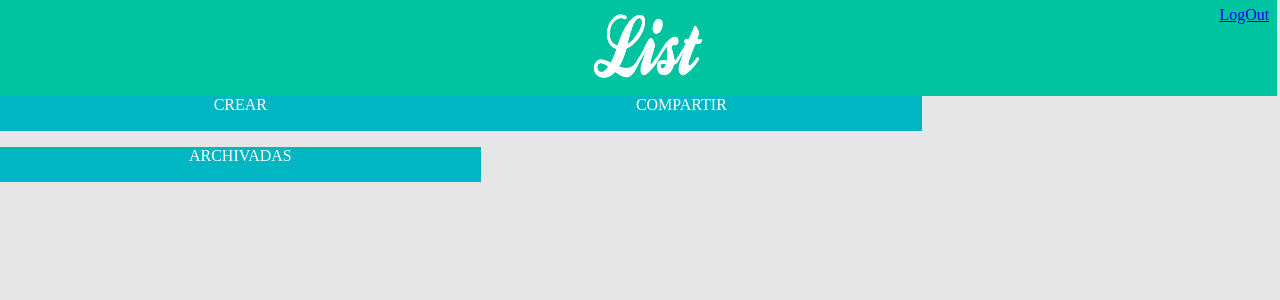
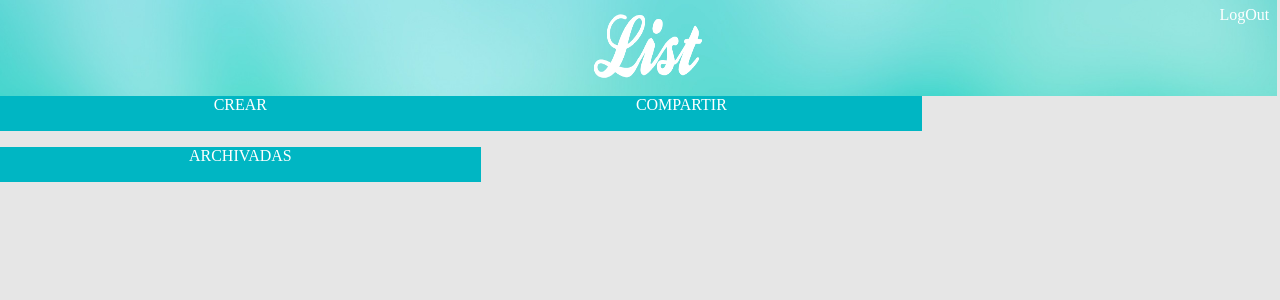
Before and after one commit to AADdev/Lista, a PHP site: page /principal.php in a window 1280 px wide. Shown: the top 300 px of the page. Run offline with PHP 8.4, Linux system fonts and the light colour scheme; a user stored in the database is signed in; data that the repository does not hold is empty; some libraries are stand-ins or nearby versions.

Commit message:
gran avance3

```diff
--- a/css/stilo.css
+++ b/css/stilo.css
@@ -1,5 +1,6 @@
 #banner{
-		background-color:#00C39F ;
+	background-image:url("azul.jpg");
+     background-size:100%;
 		height: 100px;
 		width: 102%;
 		margin-left:-20px;
@@ -29,6 +30,11 @@
 		float:right;
 		margin-right:8px;
 		margin-top:10px;
+		color:white;
+	}
+	a{
+		text-decoration:none;
+		color:white;
 	}
 	#nav {
 
--- a/principal.php
+++ b/principal.php
@@ -26,7 +26,14 @@ $(document).ready(function() {
     });
 	 $("#linea3").click(function(){
         $(".narchivadas").slideToggle("linear");
+        //document.getElementById("linea3").innerHTML = "<li>NO ARCHIVADAS</li>";
         $(".sarchivadas").slideToggle("linear");
+
+
+
+
+
+
     });
 
 });
@@ -107,7 +114,7 @@ $(document).ready(function() {
 			    echo "<tr>";
     			echo "<form action='php/borrarl.php' method='post'>";
     			echo "<input type='text' value='$row[0]' name='idl' hidden>";
-			    echo "<th>".$row[1]."</th><th><input type='submit' value='borrar' class='btn'></th>";
+			    echo "<th>".$row[1]."</th><th><input type='submit' value='✘' class='btn'></th>";
 			    echo "</form>";
 			    echo "</tr>";
 			    $result2 = mysql_query("SELECT * FROM tarea WHERE id_lista= '$row[0]' and archivada = 0", $conexion);
```
Also changed, not shown: css/estilo.css (+5 -2 lines), css/azul.jpg (added).
